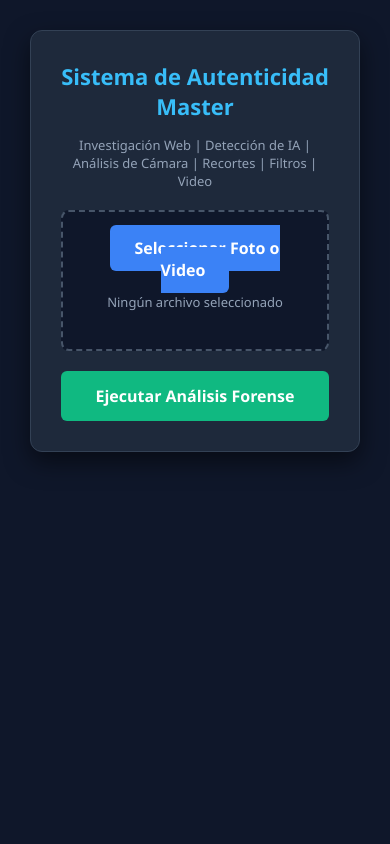
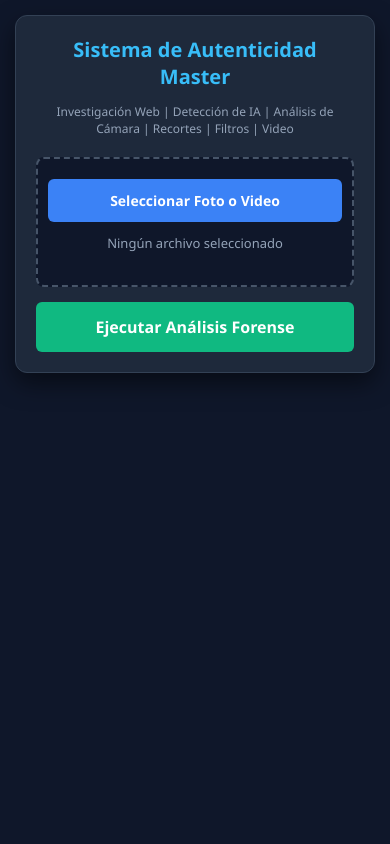
Before and after one commit to wilbertabreu27-svg/Dectectar-imagen-o-video-de-ia, a Flask app: page / in a window 390 px wide. Run offline with Flask 3, Linux system fonts and the light colour scheme.

Commit message:
Actualizar index.html con diseño responsivo y movil

```diff
--- a/templates/index.html
+++ b/templates/index.html
@@ -7,24 +7,83 @@
     <title>Analizador Multimodal Master</title>
     <style>
         * { box-sizing: border-box; font-family: 'Segoe UI', Tahoma, Geneva, Verdana, sans-serif; }
-        body { background-color: #0f172a; color: #f8fafc; padding: 30px; margin: 0; display: flex; justify-content: center; }
-        .card { background: #1e293b; padding: 30px; border-radius: 12px; width: 100%; max-width: 750px; border: 1px solid #334155; box-shadow: 0 10px 25px rgba(0,0,0,0.5); }
-        h1 { font-size: 22px; text-align: center; color: #38bdf8; margin-top: 0; }
-        .subtitle { text-align: center; color: #94a3b8; font-size: 13px; margin-bottom: 20px; }
-        .upload-area { margin: 20px 0; padding: 25px; border: 2px dashed #475569; border-radius: 8px; text-align: center; background: #0f172a; }
+        body {
+            background-color: #0f172a;
+            color: #f8fafc;
+            padding: 15px;
+            margin: 0;
+            display: flex;
+            justify-content: center;
+            align-items: flex-start;
+            min-height: 100vh;
+        }
+        .card {
+            background: #1e293b;
+            padding: 20px;
+            border-radius: 12px;
+            width: 100%;
+            max-width: 750px;
+            border: 1px solid #334155;
+            box-shadow: 0 10px 25px rgba(0,0,0,0.5);
+        }
+        h1 { font-size: 20px; text-align: center; color: #38bdf8; margin-top: 0; }
+        .subtitle { text-align: center; color: #94a3b8; font-size: 12px; margin-bottom: 20px; }
+        .upload-area {
+            margin: 15px 0;
+            padding: 20px 10px;
+            border: 2px dashed #475569;
+            border-radius: 8px;
+            text-align: center;
+            background: #0f172a;
+        }
         input[type="file"] { display: none; }
-        label.btn-upload { background: #3b82f6; color: white; padding: 12px 24px; border-radius: 6px; cursor: pointer; font-weight: bold; }
-        button.btn-analyze { width: 100%; background: #10b981; color: white; border: none; padding: 14px; border-radius: 6px; font-size: 16px; font-weight: bold; cursor: pointer; }
+        label.btn-upload {
+            display: block;
+            background: #3b82f6;
+            color: white;
+            padding: 12px;
+            border-radius: 6px;
+            cursor: pointer;
+            font-weight: bold;
+            font-size: 14px;
+        }
+        button.btn-analyze {
+            width: 100%;
+            background: #10b981;
+            color: white;
+            border: none;
+            padding: 14px;
+            border-radius: 6px;
+            font-size: 16px;
+            font-weight: bold;
+            cursor: pointer;
+        }
         button.btn-analyze:hover { background: #059669; }
-        #resultado { margin-top: 25px; padding: 20px; border-radius: 8px; background: #0f172a; border: 1px solid #334155; display: none; }
-        .status { font-size: 17px; font-weight: bold; padding: 12px; border-radius: 6px; text-align: center; margin-bottom: 15px; }
+        #resultado {
+            margin-top: 20px;
+            padding: 15px;
+            border-radius: 8px;
+            background: #0f172a;
+            border: 1px solid #334155;
+            display: none;
+            word-break: break-word;
+        }
+        .status { font-size: 15px; font-weight: bold; padding: 10px; border-radius: 6px; text-align: center; margin-bottom: 15px; }
         .status.real { background: #064e3b; color: #34d399; border: 1px solid #059669; }
         .status.editado { background: #7c2d12; color: #fdba74; border: 1px solid #ea580c; }
         .status.falso { background: #7f1d1d; color: #fca5a5; border: 1px solid #dc2626; }
-        .metric { display: flex; justify-content: space-between; padding: 8px 0; border-bottom: 1px solid #334155; font-size: 14px; }
-        ul { padding-left: 20px; color: #cbd5e1; font-size: 14px; }
+        .metric {
+            display: flex;
+            justify-content: space-between;
+            align-items: center;
+            padding: 8px 0;
+            border-bottom: 1px solid #334155;
+            font-size: 13px;
+            gap: 10px;
+        }
+        ul { padding-left: 18px; color: #cbd5e1; font-size: 13px; }
         #elaPreview { margin-top: 15px; text-align: center; display: none; }
-        #elaPreview img { max-width: 100%; border-radius: 8px; border: 1px solid #334155; margin-top: 8px; }
+        #elaPreview img { max-width: 100%; height: auto; border-radius: 8px; border: 1px solid #334155; margin-top: 8px; }
     </style>
 </head>
 <body>
@@ -82,7 +141,6 @@ async function procesarAnalisis() {
     statusBox.style.background = "#1e293b";
     statusBox.style.color = "#38bdf8";
 
-    // Función para comprimir y redimensionar la imagen en el cliente antes de enviarla
     const comprimirYEnviar = (file) => {
         return new Promise((resolve, reject) => {
             const reader = new FileReader();
@@ -127,7 +185,6 @@ async function procesarAnalisis() {
     try {
         let archivoAEnviar = archivoOriginal;
 
-        // Si es una imagen, aplicamos la optimización para proteger la RAM de Render
         if (archivoOriginal.type.startsWith('image/')) {
             statusBox.innerText = "Optimizando resolución en navegador para proteger el servidor...";
             archivoAEnviar = await comprimirYEnviar(archivoOriginal);
```
